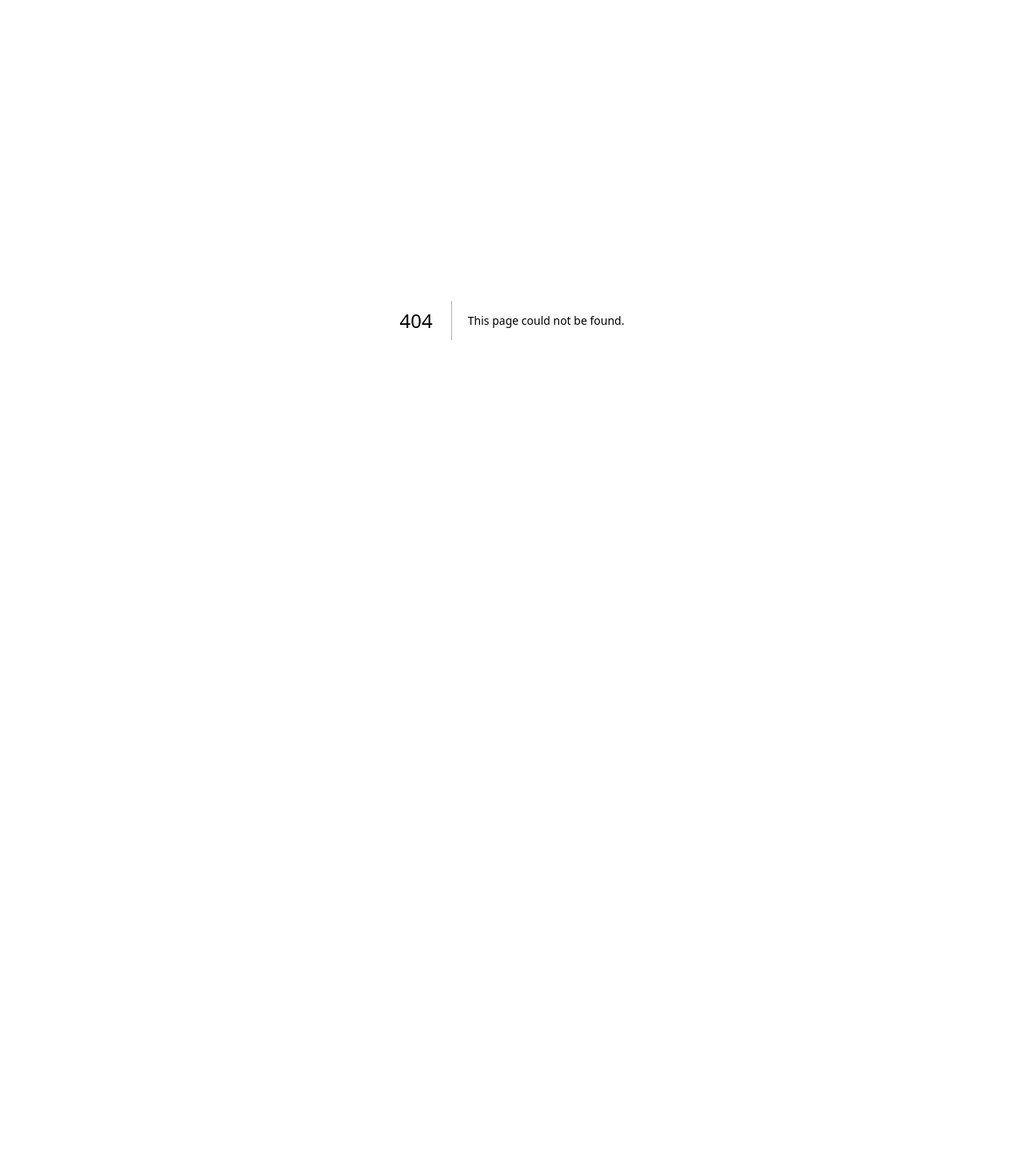
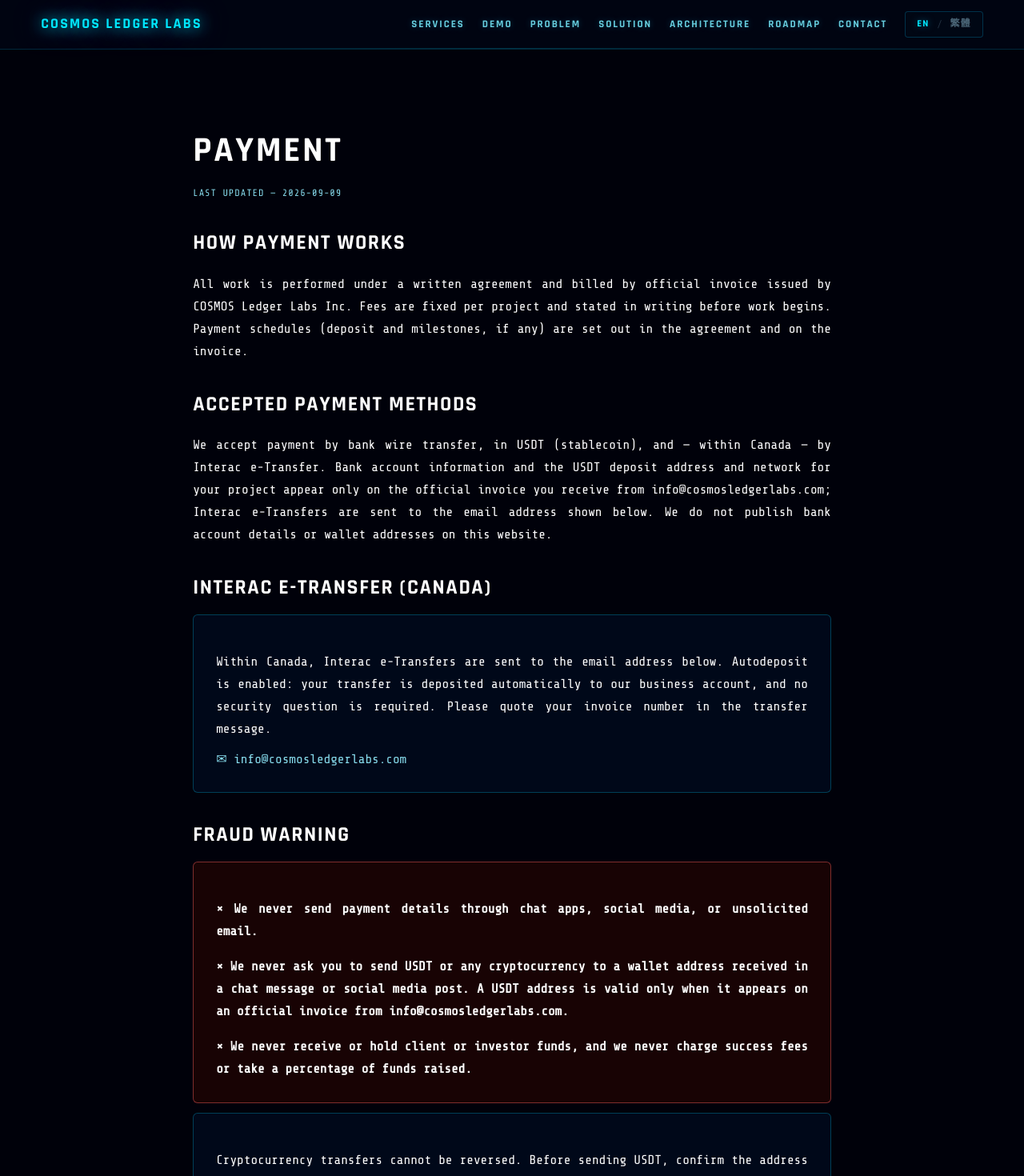
Before and after one commit to cosmosledgerlabs/cosmosledgerlabs-website, a Next.js app: page /payment in a window 1280 px wide. Before the commit this address had no page. Shown: the top 1470 px of the page at 80% size. Before the commit the page ends 800 px from the top, so only its background shows below. Built offline with nearby package versions, Linux system fonts and the light colour scheme.

Commit message:
Add payment information page with fraud warnings

```diff
--- /dev/null
+++ b/pages/payment.js
@@ -0,0 +1,124 @@
+import Head from 'next/head'
+import Nav from '../components/Nav'
+import Footer from '../components/Footer'
+import { useLang, t } from '../lib/i18n'
+import styles from '../styles/Legal.module.css'
+
+const UPDATED = '2026-09-09'
+
+const SECTIONS = [
+  {
+    h: { en: 'HOW PAYMENT WORKS', zh: '付款方式說明' },
+    body: [
+      {
+        en: 'All work is performed under a written agreement and billed by official invoice issued by COSMOS Ledger Labs Inc. Fees are fixed per project and stated in writing before work begins. Payment schedules (deposit and milestones, if any) are set out in the agreement and on the invoice.',
+        zh: '所有工作均依據書面協議執行，並由 COSMOS Ledger Labs Inc. 開立正式發票收款。費用依專案固定計算，並於開工前以書面確認。付款時程（如有訂金與里程碑付款）以協議及發票所載為準。',
+      },
+    ],
+  },
+  {
+    h: { en: 'ACCEPTED PAYMENT METHODS', zh: '接受的付款方式' },
+    body: [
+      {
+        en: 'We accept payment by bank wire transfer, in USDT (stablecoin), and — within Canada — by Interac e-Transfer. Bank account information and the USDT deposit address and network for your project appear only on the official invoice you receive from info@cosmosledgerlabs.com; Interac e-Transfers are sent to the email address shown below. We do not publish bank account details or wallet addresses on this website.',
+        zh: '我們接受銀行電匯與 USDT（穩定幣）付款，加拿大境內亦可使用 Interac e-Transfer（電郵轉帳）。您專案的銀行帳戶資料以及 USDT 收款地址與鏈別，僅出現在您從 info@cosmosledgerlabs.com 收到的正式發票上；Interac e-Transfer 則請傳送至下方所示電子郵件地址。我們不會在本網站公開任何銀行帳戶資料或錢包地址。',
+      },
+    ],
+  },
+]
+
+const NEVER = [
+  {
+    en: 'We never send payment details through chat apps, social media, or unsolicited email.',
+    zh: '我們絕不會透過聊天軟體、社群媒體或未經預期的電子郵件傳送付款資料。',
+  },
+  {
+    en: 'We never ask you to send USDT or any cryptocurrency to a wallet address received in a chat message or social media post. A USDT address is valid only when it appears on an official invoice from info@cosmosledgerlabs.com.',
+    zh: '我們絕不會要求您將 USDT 或任何加密貨幣轉入以聊天訊息或社群貼文提供的錢包地址。USDT 收款地址僅在 info@cosmosledgerlabs.com 寄出的正式發票上載明方為有效。',
+  },
+  {
+    en: 'We never receive or hold client or investor funds, and we never charge success fees or take a percentage of funds raised.',
+    zh: '我們絕不收取或保管客戶及投資人資金，絕不收取成功費，也不抽取募集資金的任何比例。',
+  },
+]
+
+const VERIFY = {
+  en: 'Cryptocurrency transfers cannot be reversed. Before sending USDT, confirm the address and network directly with us by email. Any payment request that does not match these rules is fraudulent — do not pay, and forward it to info@cosmosledgerlabs.com for direct confirmation.',
+  zh: '加密貨幣轉帳無法撤銷。傳送 USDT 前，請先以電子郵件直接向我們確認收款地址與鏈別。任何不符合上述規則的付款要求均屬詐騙——請勿付款，並將其轉寄至 info@cosmosledgerlabs.com 由我們直接確認。',
+}
+
+const EMT = {
+  en: 'Within Canada, Interac e-Transfers are sent to the email address below. Autodeposit is enabled: your transfer is deposited automatically to our business account, and no security question is required. Please quote your invoice number in the transfer message.',
+  zh: '加拿大境內的 Interac e-Transfer 請傳送至下方電子郵件地址。我們已啟用自動存入（Autodeposit）：您的轉帳將自動存入本公司商業帳戶，無需設定安全問題。請在轉帳留言中註明您的發票編號。',
+}
+
+export default function Payment() {
+  const { lang, isZh } = useLang()
+  const L = (obj) => (obj && (obj[lang] || obj.en)) || ''
+
+  return (
+    <>
+      <Head>
+        <title>{isZh ? '付款 — COSMOS Ledger Labs' : 'Payment — COSMOS Ledger Labs'}</title>
+        <meta name="description" content="How COSMOS Ledger Labs Inc. invoices and accepts payment, and how to recognise fraudulent payment requests." />
+        <meta name="viewport" content="width=device-width, initial-scale=1, viewport-fit=cover" />
+        <meta name="robots" content="index, follow" />
+        <meta name="theme-color" content="#000005" />
+        <link rel="canonical" href="https://cosmosledgerlabs.com/payment" />
+        <link rel="icon" href="/favicon.ico" sizes="any" />
+        <link rel="icon" href="/favicon.svg" type="image/svg+xml" />
+        <link rel="apple-touch-icon" href="/apple-touch-icon.png" />
+        <meta property="og:title" content="Payment — COSMOS Ledger Labs" />
+        <meta property="og:description" content="How COSMOS Ledger Labs Inc. invoices and accepts payment." />
+        <meta property="og:type" content="website" />
+        <meta property="og:url" content="https://cosmosledgerlabs.com/payment" />
+        <meta property="og:site_name" content="COSMOS Ledger Labs" />
+      </Head>
+
+      <Nav />
+
+      <main className={styles.page}>
+        <div className={styles.main}>
+
+          <h1 className={styles.title}>{isZh ? '付款' : 'PAYMENT'}</h1>
+          <div className={styles.updated}>{t('legal', 'updated', lang)} {UPDATED}</div>
+
+          {isZh && <p className={styles.prevail}>{t('legal', 'prevail', lang)}</p>}
+
+          {SECTIONS.map((s) => (
+            <section key={s.h.en} className={styles.section}>
+              <h2 className={styles.h2}>{L(s.h)}</h2>
+              {s.body.map((p) => (
+                <p key={p.en} className={styles.body}>{L(p)}</p>
+              ))}
+            </section>
+          ))}
+
+          <section className={styles.section}>
+            <h2 className={styles.h2}>{isZh ? 'INTERAC E-TRANSFER（加拿大）' : 'INTERAC E-TRANSFER (CANADA)'}</h2>
+            <div className={styles.card}>
+              <p className={styles.body}>{L(EMT)}</p>
+              <div className={styles.email}>✉ info@cosmosledgerlabs.com</div>
+            </div>
+          </section>
+
+          <section className={styles.section}>
+            <h2 className={styles.h2}>{isZh ? '防詐騙警示' : 'FRAUD WARNING'}</h2>
+            <div className={styles.warnCard}>
+              {NEVER.map((p) => (
+                <p key={p.en} className={styles.strong}>× {L(p)}</p>
+              ))}
+            </div>
+            <div className={styles.card}>
+              <p className={styles.body}>{L(VERIFY)}</p>
+              <div className={styles.email}>✉ info@cosmosledgerlabs.com</div>
+            </div>
+          </section>
+
+        </div>
+      </main>
+
+      <Footer />
+    </>
+  )
+}
```
